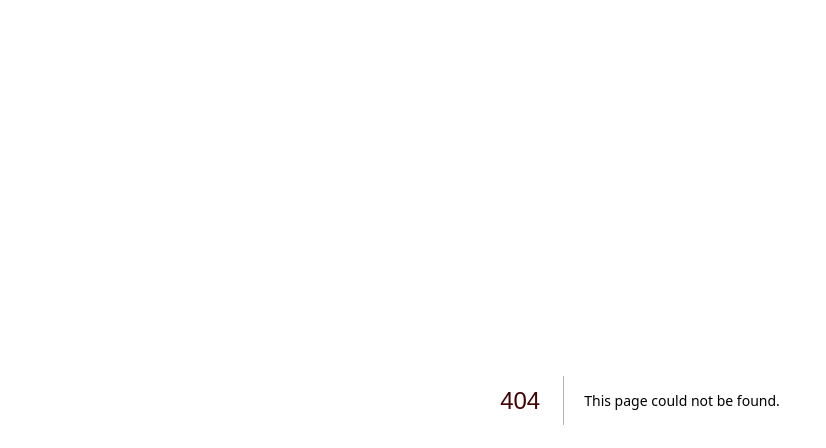
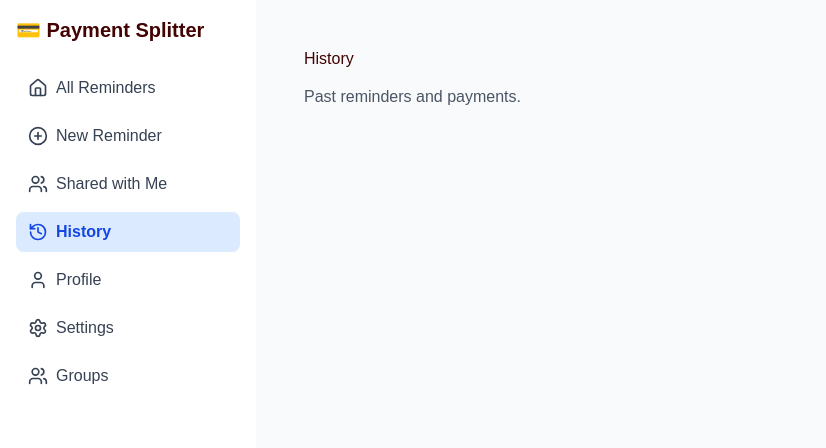
Before and after one commit to RitikChauhan8650/Payment-reminder-app, a Next.js app: page /dashboard/history in a window 1280 px wide. Before the commit this address had no page. Shown: the top 448 px of the page, without its empty margins (0-826 px from the left). Built offline with nearby package versions, Linux system fonts and the light colour scheme.

Commit message:
histroy page

```diff
--- /dev/null
+++ b/src/app/dashboard/history/page.tsx
@@ -0,0 +1,8 @@
+export default function HistoryPage() {
+    return (
+        <div className="p-6">
+            <h1 className="text-2xl font-bold mb-4">History</h1>
+            <p className="text-gray-600">Past reminders and payments.</p>
+        </div>
+    );
+}
--- a/src/app/shared/page.tsx
+++ b/src/app/shared/page.tsx
@@ -0,0 +1,8 @@
+export default function SharedPage() {
+    return (
+        <div className="p-6">
+            <h1 className="text-2xl font-bold mb-4">Shared with Me</h1>
+            <p className="text-gray-600">Groups or reminders shared with you will appear here.</p>
+        </div>
+    );
+}
```
